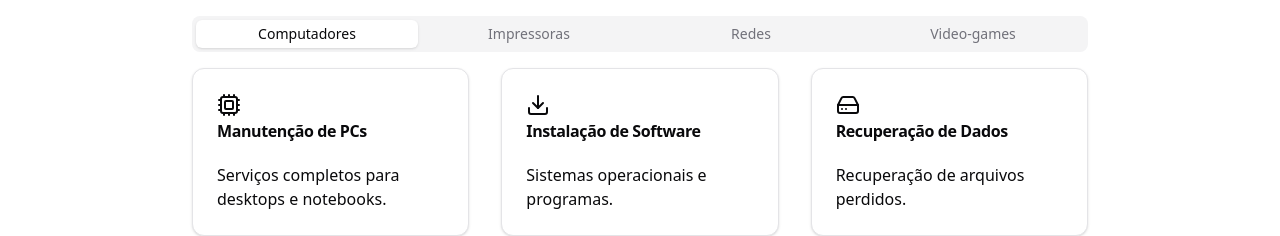
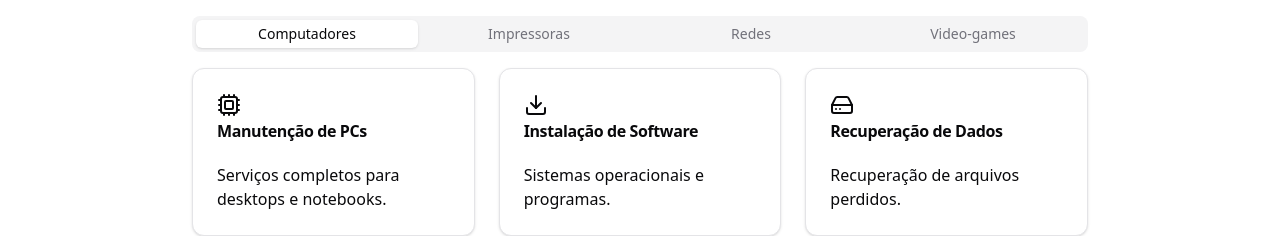
Before and after one commit to Daischi/Intercompnet, a Next.js app: page / in a window 1280 px wide. Shown: the part 986-1222 px from the top of the page. Built offline with nearby package versions, Linux system fonts and the light colour scheme.

Commit message:
att codigo

```diff
--- a/src/components/Servicespage/index.tsx
+++ b/src/components/Servicespage/index.tsx
@@ -19,7 +19,7 @@ export default function ServicesTabs() {
         </TabsList>
 
         <TabsContent value="computadores">
-          <div className="grid grid-cols-1 md:grid-cols-3 gap-8 mt-4">
+          <div className="grid grid-cols-1 md:grid-cols-3 gap-6 mt-4">
             <Card>
               <CardHeader>
                 <Cpu className="w-6 h-6" />
```
